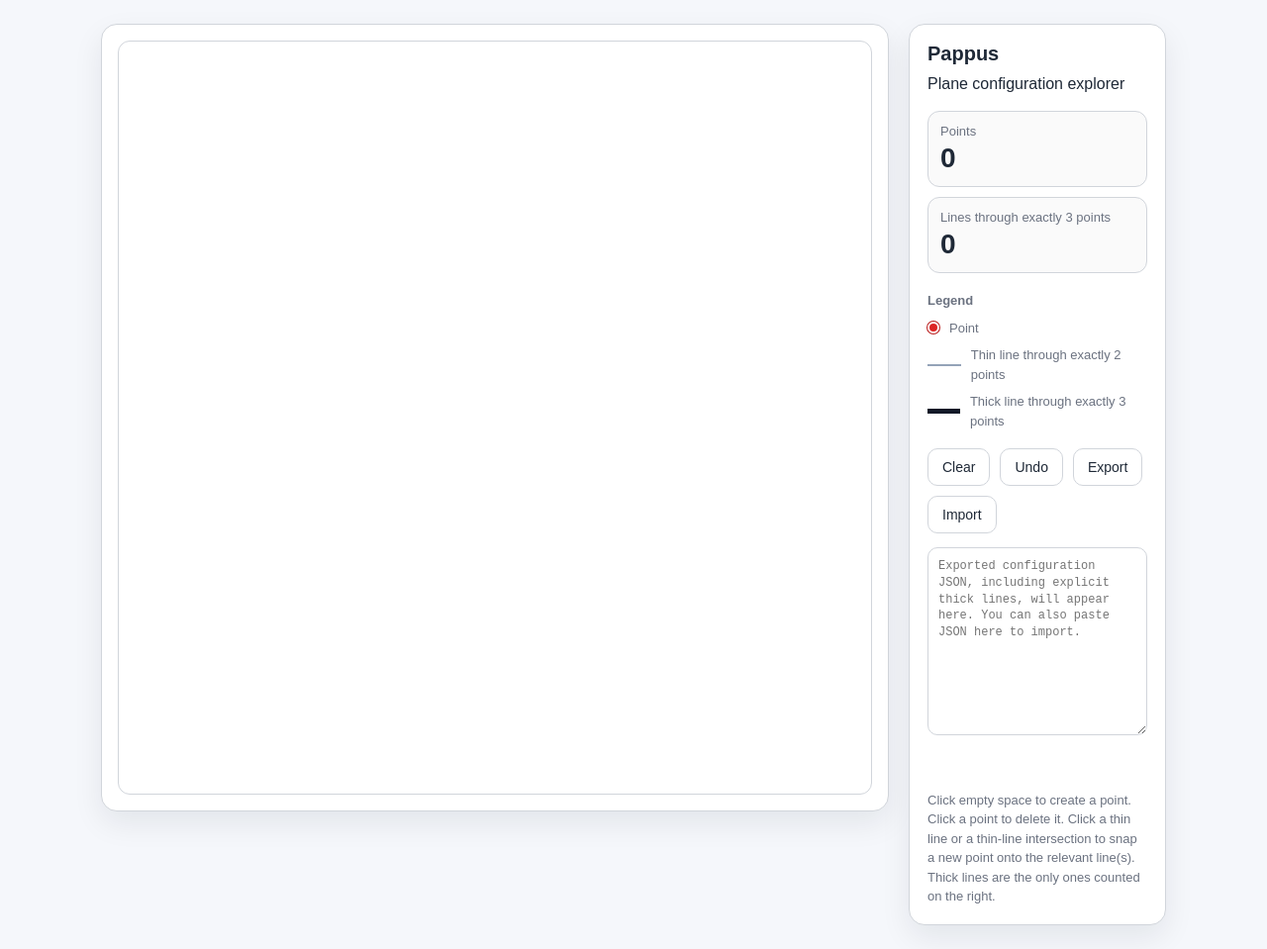
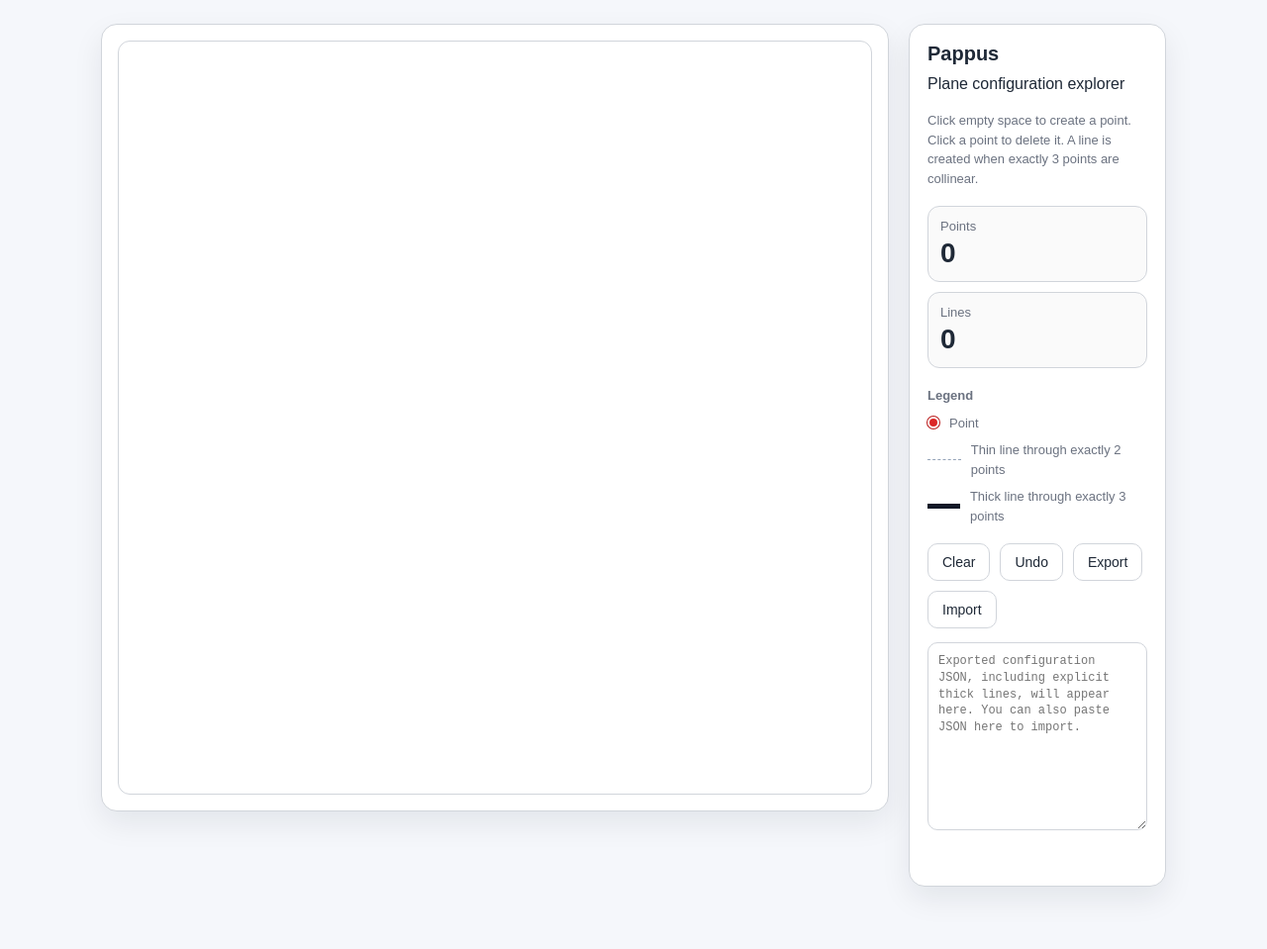
Before and after one commit to Radcliffe/radcliffe.github.io, a Jekyll site: the page docs/demos/pappus/index.html, which Jekyll copies as it is, in a window 1280 px wide. Shown: the whole page at 99% size. Built offline with Jekyll 4.4.1, drawn with Linux system fonts in a browser that asks for light colours; after the commit the page ends 920 px from its top, so only the background shows below that.

Commit message:
update pappus demo

```diff
--- a/docs/demos/pappus/index.html
+++ b/docs/demos/pappus/index.html
@@ -117,7 +117,7 @@
     .swatch-line {
       width: 36px;
       height: 0;
-      border-top: 2px solid var(--thin);
+      border-top: 1px dashed var(--thin);
     }
 
     .swatch-line.thick {
@@ -162,6 +162,11 @@
       color: var(--muted);
     }
 
+    .instructions {
+      height: 80px;
+      max-width: 760px;
+    }
+
     @media (max-width: 980px) {
       .layout {
         grid-template-columns: 1fr;
@@ -183,13 +188,17 @@
       <aside class="sidebar">
         <h1>Pappus</h1>
         <div>Plane configuration explorer</div>
+        <div class="notes">
+          Click empty space to create a point. Click a point to delete it.
+          A line is created when exactly 3 points are collinear.
+        </div>
         <div class="counts">
           <div class="count-card">
             <div class="count-label">Points</div>
             <div class="count-value" id="pointCount">0</div>
           </div>
           <div class="count-card">
-            <div class="count-label">Lines through exactly 3 points</div>
+            <div class="count-label">Lines</div>
             <div class="count-value" id="lineCount">0</div>
           </div>
         </div>
@@ -212,9 +221,9 @@
 
         <div class="status" id="status"></div>
 
-        <div class="notes">
+        <!-- <div class="notes">
           Click empty space to create a point. Click a point to delete it. Click a thin line or a thin-line intersection to snap a new point onto the relevant line(s). Thick lines are the only ones counted on the right.
-        </div>
+        </div> -->
       </aside>
     </div>
   </div>
```
